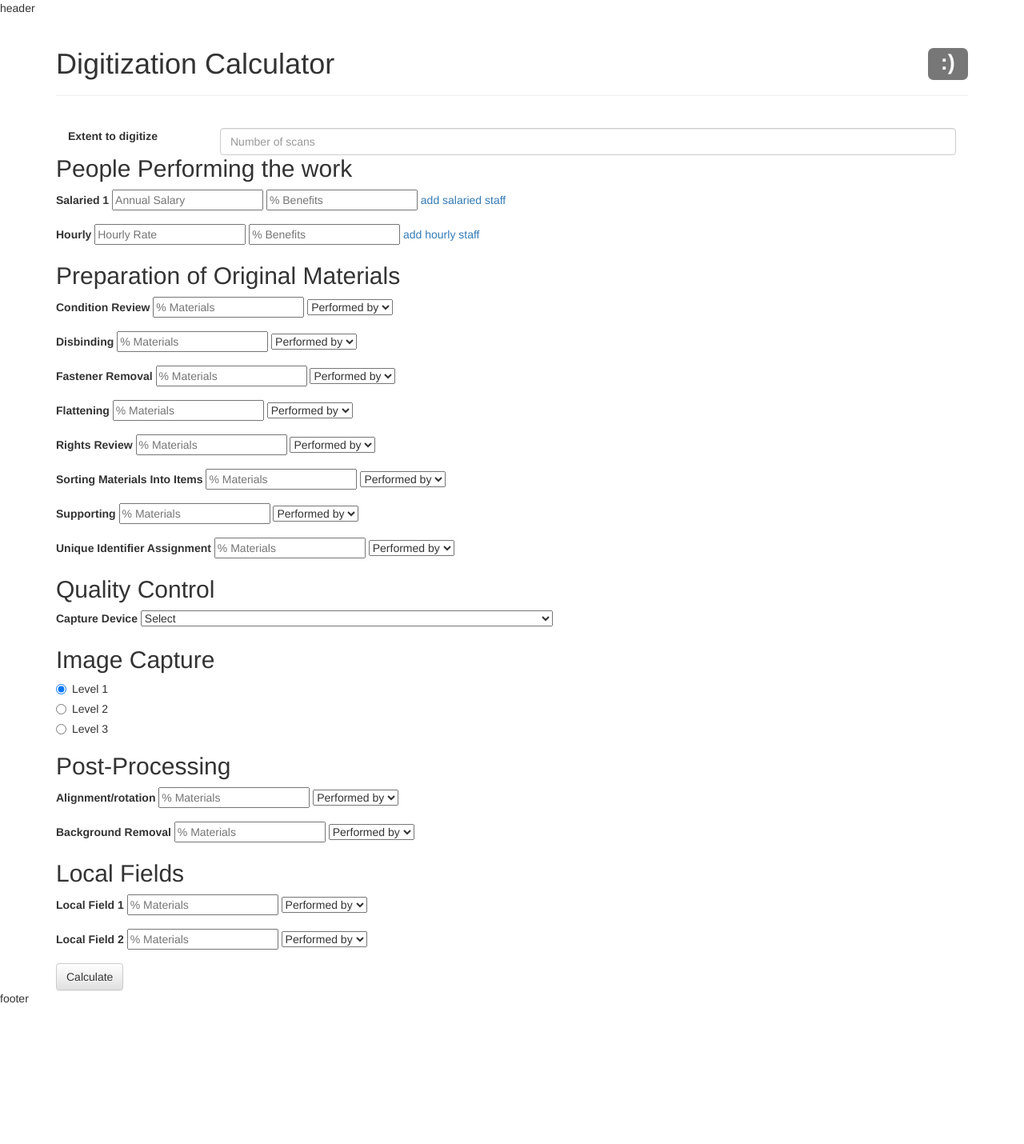
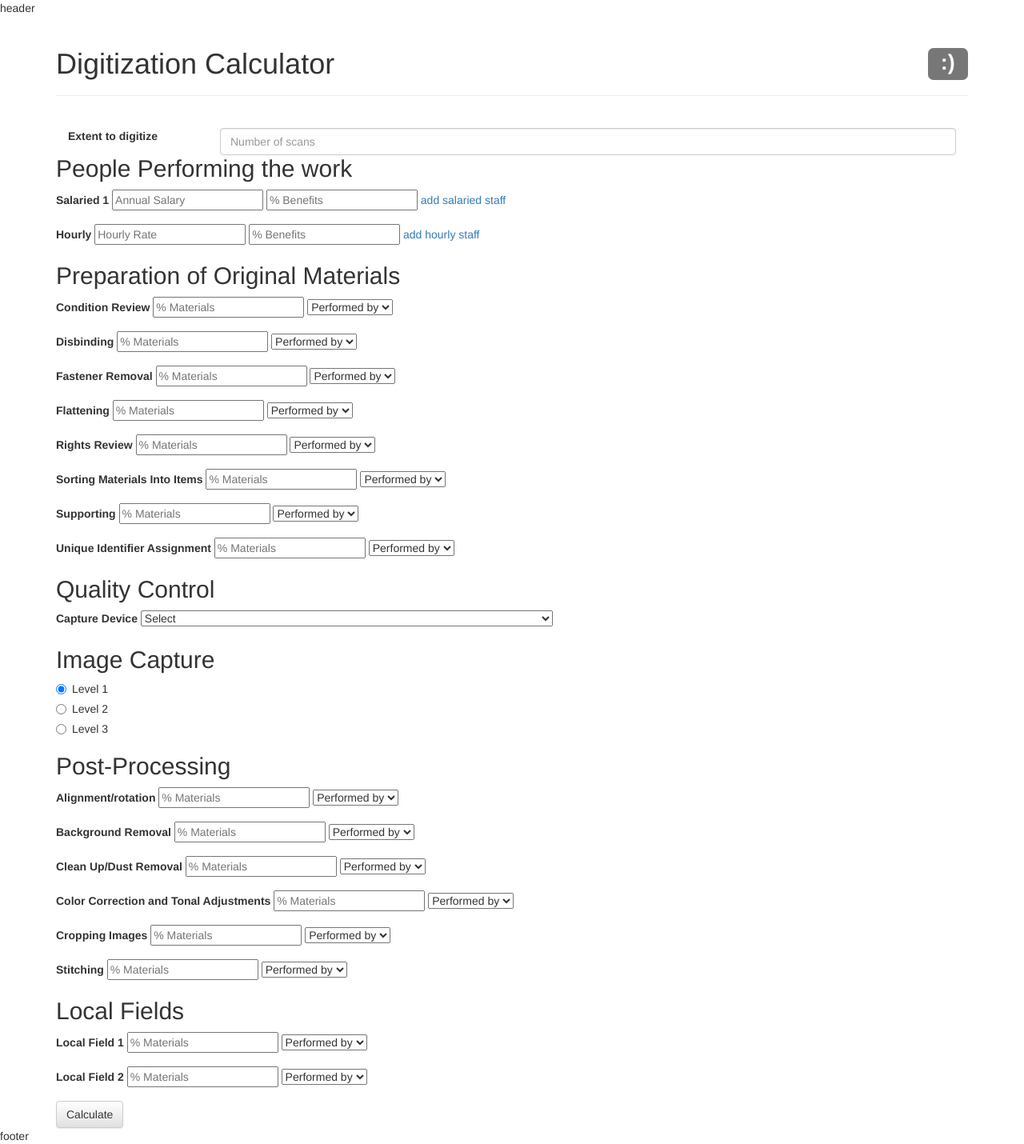
Before and after one commit to clirdlf/digitization_cost_calculator, a Jekyll site: the page built from index.html, in a window 1280 px wide. Shown: the whole page at 80% size. Built offline with Jekyll 4.4.1, drawn with Linux system fonts in a browser that asks for light colours; nearby versions of some CDN libraries; comment, search, counter and statistics services are not loaded; before the commit the page ends 1258 px from its top, so only the background shows below that.

Commit message:
Add additional post-processing steps
Adds additinal fields for post-processing calculations

closes #8

```diff
--- a/index.html
+++ b/index.html
@@ -150,6 +150,38 @@ javascripts:
           </select>
         </div>
 
+        <div class="form-group">
+          <label for="cleanup">Clean Up/Dust Removal</label>
+          <input name="cleanup_percentage" type="number" step="any" placeholder="% Materials">
+          <select name="cleanup_percentage_by">
+            <option>Performed by</option>
+          </select>
+        </div>
+
+        <div class="form-group">
+          <label for="color_correction">Color Correction and Tonal Adjustments</label>
+          <input name="color_correction_percentage" type="number" step="any" placeholder="% Materials">
+          <select name="color_correction_percentage_by">
+            <option>Performed by</option>
+          </select>
+        </div>
+
+        <div class="form-group">
+          <label for="cropping">Cropping Images</label>
+          <input name="cropping_percentage" type="number" step="any" placeholder="% Materials">
+          <select name="cropping_percentage_by">
+            <option>Performed by</option>
+          </select>
+        </div>
+
+        <div class="form-group">
+          <label for="stitching">Stitching</label>
+          <input name="stitching_percentage" type="number" step="any" placeholder="% Materials">
+          <select name="stitching_percentage_by">
+            <option>Performed by</option>
+          </select>
+        </div>
+
         <h2>Local Fields</h2>
 
         <div class="form-group">
```
